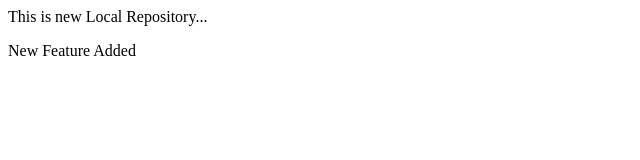
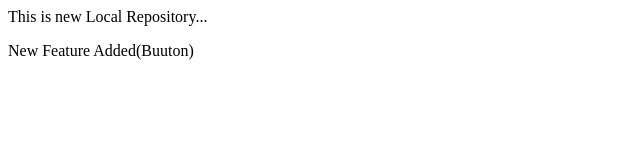
Before and after one commit to SejalAmolPatil/LocalRepo_Project1, a plain HTML site: page index.html in a window 1280 px wide. Shown: the full height of the page, 0-640 px from the left. Drawn offline with Linux system fonts and the light colour scheme.

```diff
--- a/index.html
+++ b/index.html
@@ -1,2 +1,2 @@
 <p>This is new Local Repository...</p>
-<p>New Feature Added</p>
+<p>New Feature Added(Buuton)</p>
```
